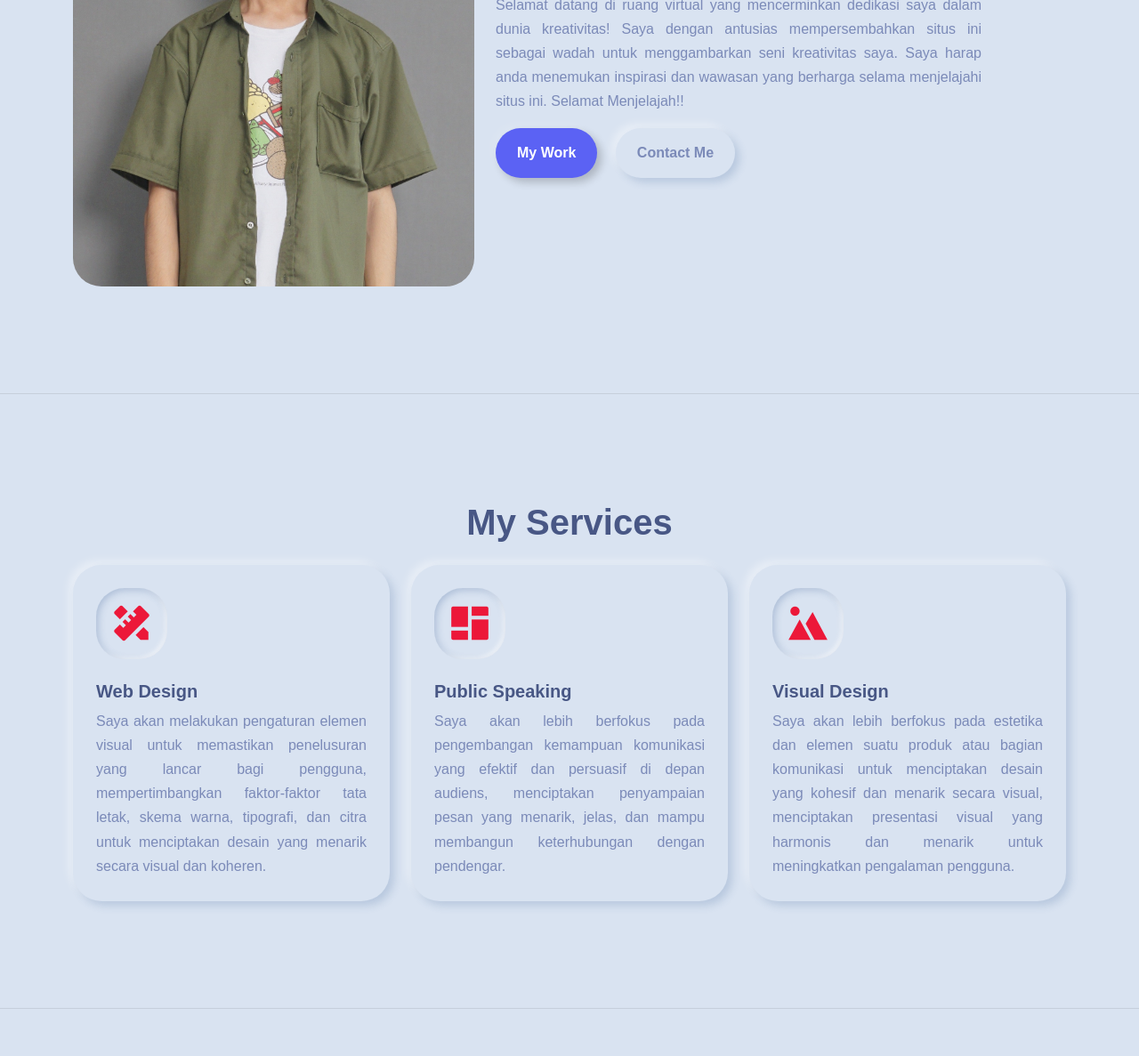
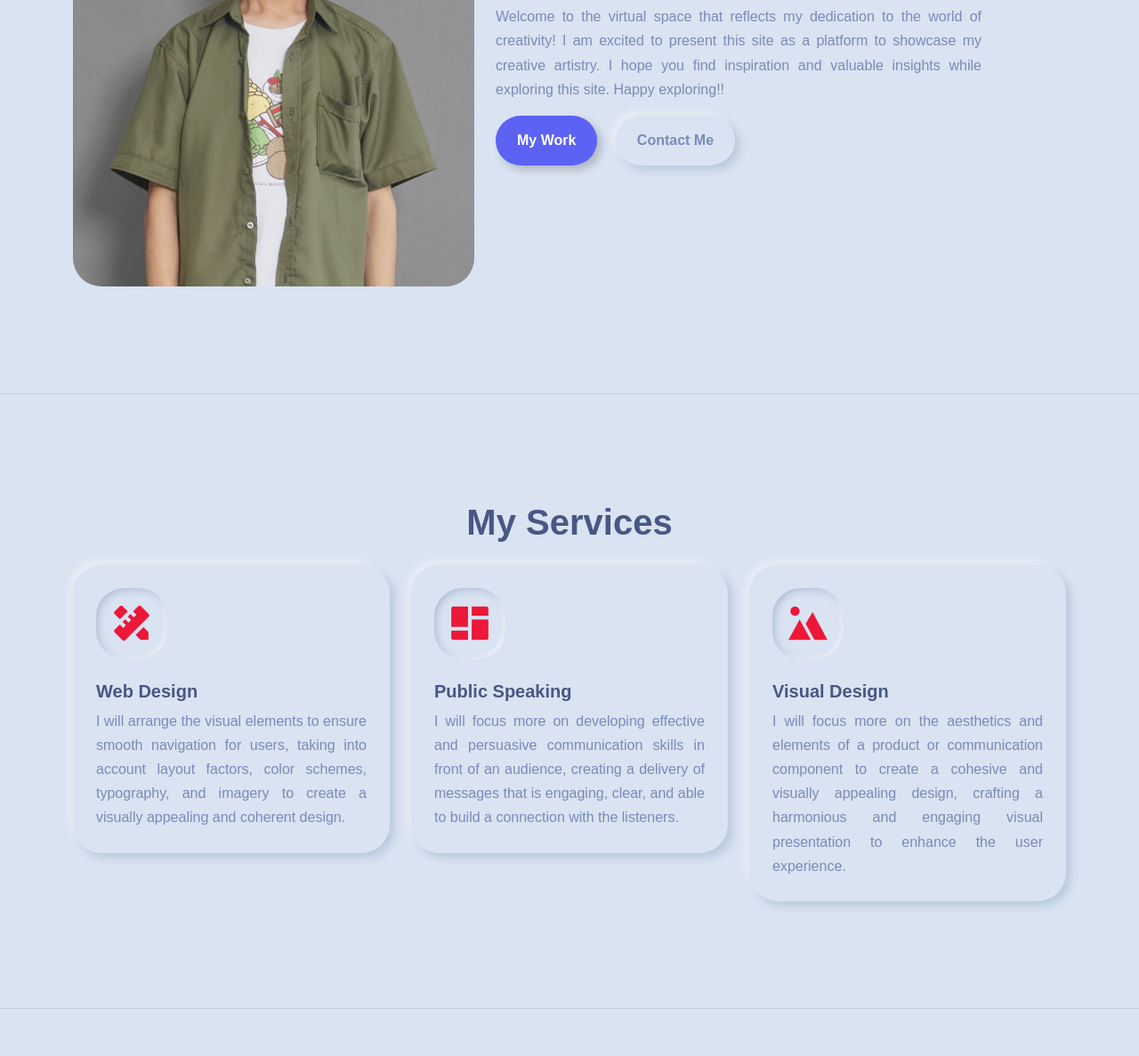
Before and after one commit to Nbl-bot/porto, a plain HTML site: page porto/index.html in a window 1280 px wide. Shown: the part 421-1608 px from the top of the page at 89% size. Drawn offline with nearby package versions, Linux system fonts and the light colour scheme; a web font is replaced by a local one.

Commit message:
Update index.html

```diff
--- a/porto/index.html
+++ b/porto/index.html
@@ -89,7 +89,7 @@
                 </div>
                 <div class="col-lg-6">
                     <h1 class="fw-bold display-4" data-aos="fade-up">I AM A CREATIVE<br/> <span class="text-info1"></span></h1>
-                    <p class="asd" data-aos="fade-up" data-aos-delay="200">Selamat datang di ruang virtual yang mencerminkan dedikasi saya dalam dunia kreativitas! Saya dengan antusias mempersembahkan situs ini sebagai wadah untuk menggambarkan seni kreativitas saya. Saya harap anda menemukan inspirasi dan wawasan yang berharga selama menjelajahi situs ini. Selamat Menjelajah!!</p>
+                    <p class="asd" data-aos="fade-up" data-aos-delay="200">Welcome to the virtual space that reflects my dedication to the world of creativity! I am excited to present this site as a platform to showcase my creative artistry. I hope you find inspiration and valuable insights while exploring this site. Happy exploring!!</p>
                     <a href="#s" class="btn btn-outline-info me-3" data-aos="fade-up" data-aos-delay="300">My Work</a>
                     <a href="#b" class="btn btn-info" data-aos="fade-up" data-aos-delay="400">Contact Me</a>
                 </div>
@@ -114,21 +114,21 @@
                     <div class="service border-hover p-4 shadow rounded-5">
                         <div class="icon rounded-5"><i class="ri-pencil-ruler-2-fill"></i></div>
                         <h5 class="mt-4 fw-bold">Web Design</h5>
-                        <p class="mb-0 asd">Saya akan melakukan pengaturan elemen visual untuk memastikan penelusuran yang lancar bagi pengguna, mempertimbangkan faktor-faktor tata letak, skema warna, tipografi, dan citra untuk menciptakan desain yang menarik secara visual dan koheren.</p>
+                        <p class="mb-0 asd">I will arrange the visual elements to ensure smooth navigation for users, taking into account layout factors, color schemes, typography, and imagery to create a visually appealing and coherent design.</p>
                     </div>
                 </div>
                 <div class="col-md-6 col-lg-4" data-aos="fade-up" data-aos-delay="200">
                     <div class="service border-hover p-4 shadow rounded-5">
                         <div class="icon rounded-5"><i class="ri-layout-masonry-fill"></i></div>
                         <h5 class="mt-4 fw-bold">Public Speaking</h5>
-                        <p class="mb-0 asd">Saya akan lebih berfokus pada pengembangan kemampuan komunikasi yang efektif dan persuasif di depan audiens, menciptakan penyampaian pesan yang menarik, jelas, dan mampu membangun keterhubungan dengan pendengar.</p>
+                            <p class="mb-0 asd">I will focus more on developing effective and persuasive communication skills in front of an audience, creating a delivery of messages that is engaging, clear, and able to build a connection with the listeners.</p>
                     </div>
                 </div>
                 <div class="col-md-6 col-lg-4" data-aos="fade-up" data-aos-delay="300">
                     <div class="service border-hover p-4 shadow rounded-5">
                         <div class="icon rounded-5"><i class="ri-landscape-fill"></i></div>
                         <h5 class="mt-4 fw-bold">Visual Design</h5>
-                        <p class="mb-0 asd">Saya akan lebih berfokus pada estetika dan elemen suatu produk atau bagian komunikasi untuk menciptakan desain yang kohesif dan menarik secara visual, menciptakan presentasi visual yang harmonis dan menarik untuk meningkatkan pengalaman pengguna.</p>
+                        <p class="mb-0 asd">I will focus more on the aesthetics and elements of a product or communication component to create a cohesive and visually appealing design, crafting a harmonious and engaging visual presentation to enhance the user experience.</p>
                     </div>
                 </div>
             </div>
```
